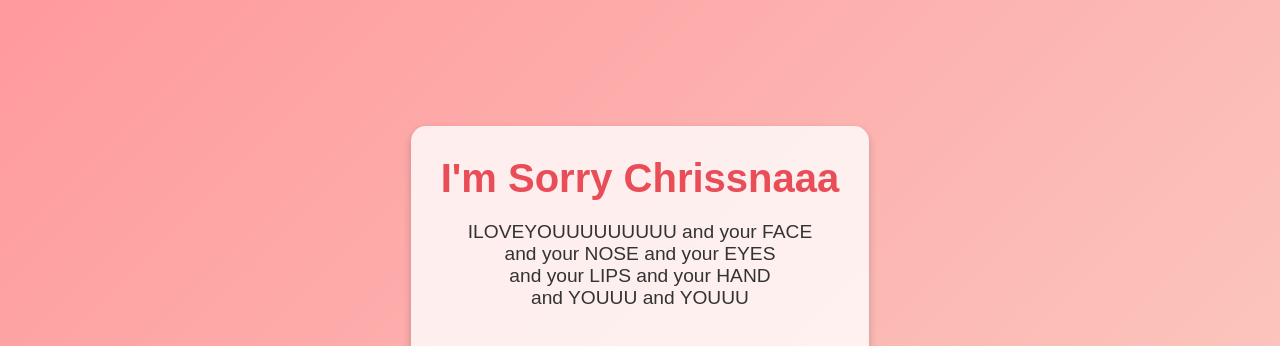
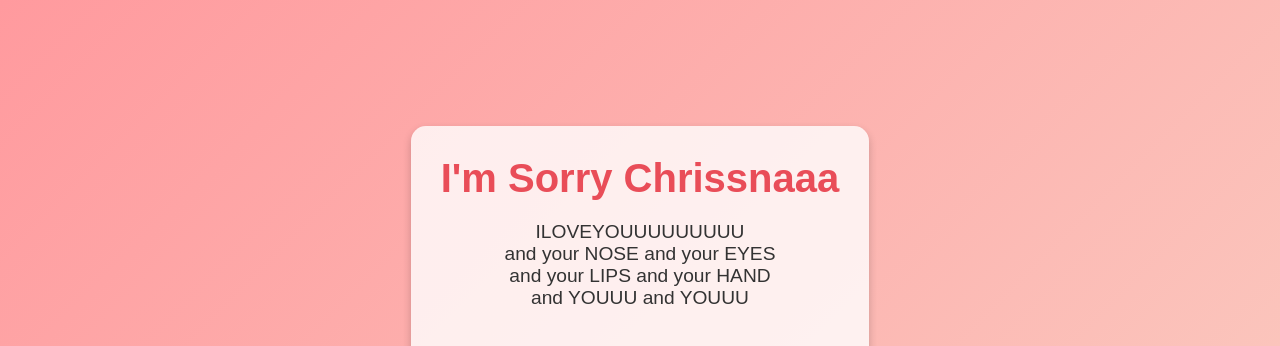
Before and after one commit to SARUNNN-hue/chrissnaa-soryyy, a plain HTML site: page index.html in a window 1280 px wide. Shown: the top 346 px of the page. Drawn offline with Linux system fonts and the light colour scheme; grey boxes are pictures that could not be loaded.

Commit message:
Update index.html

```diff
--- a/index.html
+++ b/index.html
@@ -104,7 +104,7 @@
 <body>
     <div class="container">
         <h1>I'm Sorry Chrissnaaa</h1>
-        <p>ILOVEYOUUUUUUUUU and your FACE<br>and your NOSE and your EYES<br>and your LIPS and  your HAND<br>and YOUUU  and YOUUU</p>
+        <p>ILOVEYOUUUUUUUUU<br>and your NOSE and your EYES<br>and your LIPS and  your HAND<br>and YOUUU and YOUUU</p>
         <img class="gif" src="https://media2.giphy.com/media/v1.Y2lkPTc5MGI3NjExbDJjano1aW4zcWlqZ2dnMHptZjlydnNqeXRtcmU3c2Z3bHRtNTdidyZlcD12MV9pbnRlcm5hbF9naWZfYnlfaWQmY3Q9Zw/ysp6c2yH1U6Tvi5APK/giphy.webp" alt="Apology Sticker">
         <div class="btn-group">
             <button class="yes-btn" onclick="playYesResponse()">Yes, I forgive you</button>
```
